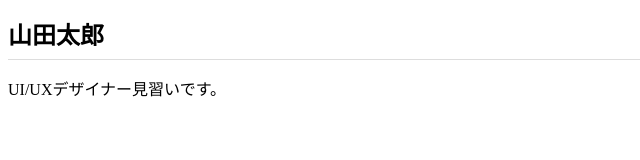
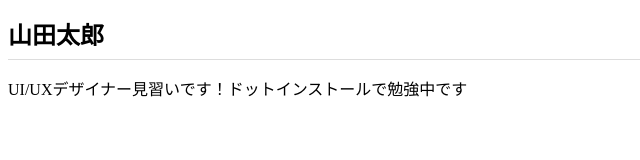
Before and after one commit to gusionxx/gusionxx.github.io, a plain HTML site: page index.html in a window 1280 px wide. Shown: the whole page, without its empty margins (0-640 px from the left). Drawn offline with Linux system fonts and the light colour scheme.

Commit message:
Add files via upload

```diff
--- a/index.html
+++ b/index.html
@@ -7,6 +7,6 @@
 </head>
 <body>
 	<h1>山田太郎</h1>
-	<p>UI/UXデザイナー見習いです。</p>
+	<p>UI/UXデザイナー見習いです！ドットインストールで勉強中です</p>
 </body>
 </html>
```
